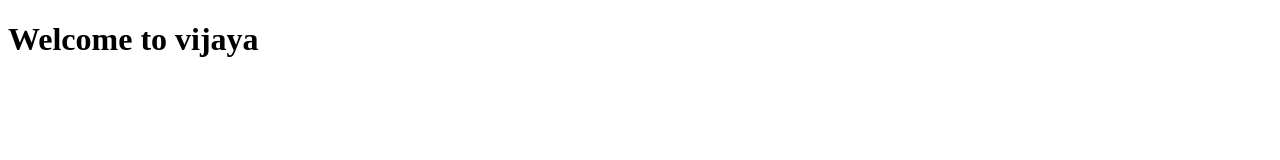
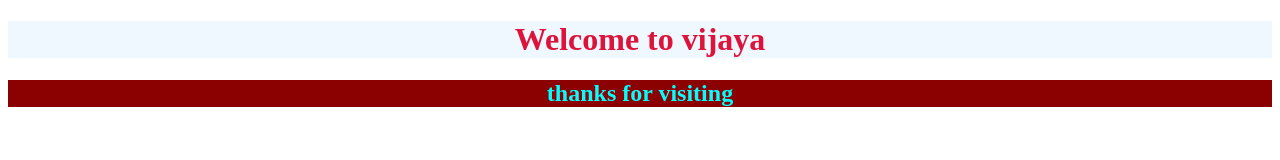
Before and after one commit to yuvanoshika/vijaya, a plain HTML site: page index.html in a window 1280 px wide. Drawn offline with Linux system fonts and the light colour scheme.

Commit message:
index.html is added

```diff
--- a/index.html
+++ b/index.html
@@ -6,7 +6,21 @@
     <meta name="viewport" content="width=device-width, initial-scale=1.0">
     <title>Index</title>
 </head>
+<style>
+    .c1{
+        text-align: center;
+        background-color:aliceblue;
+        color: crimson;
+    }
+    .c2{
+        text-align: center;
+        color: aqua;
+        background-color: darkred;
+    }
+</style>
 <body>
-    <h1>Welcome to vijaya</h1>
+    <h1 class="c1">Welcome to vijaya</h1>
+
+    <h2 class="c2">thanks for visiting</h2>
 </body>
 </html>
```
